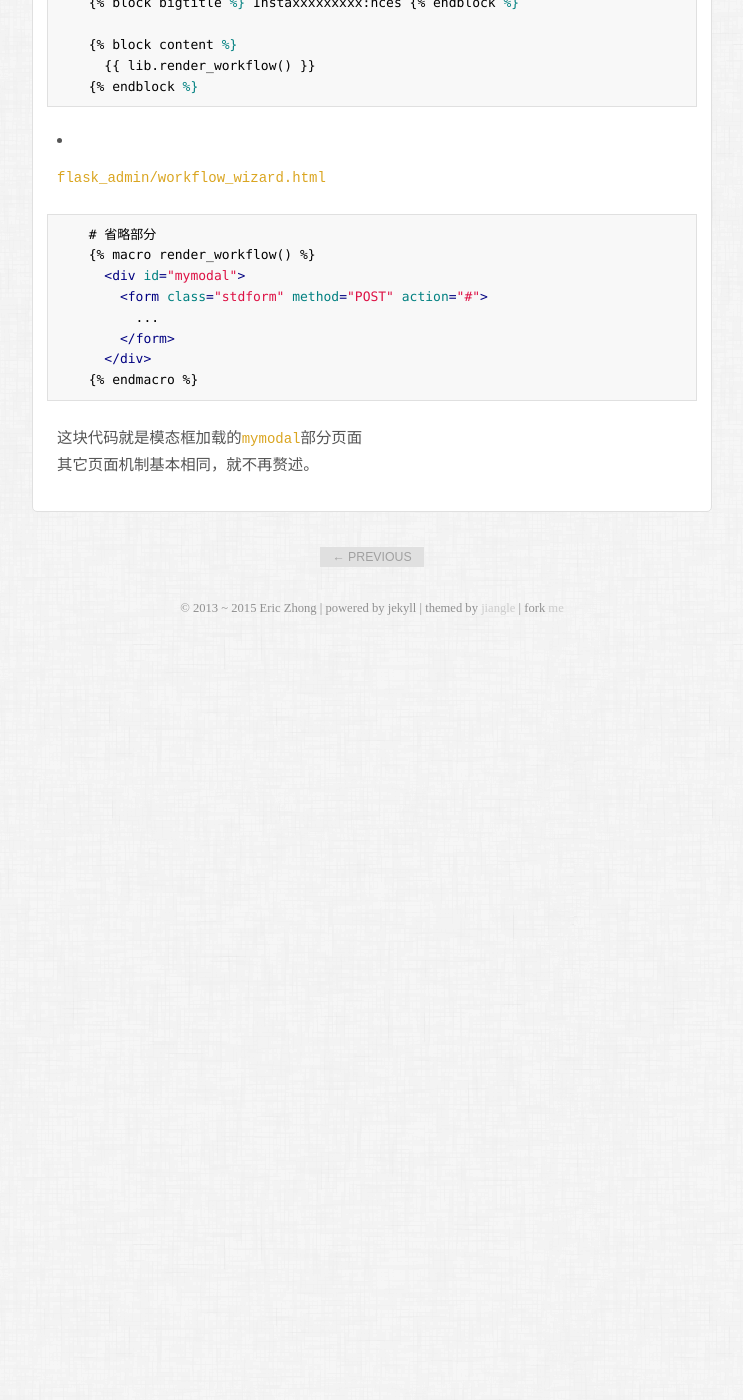
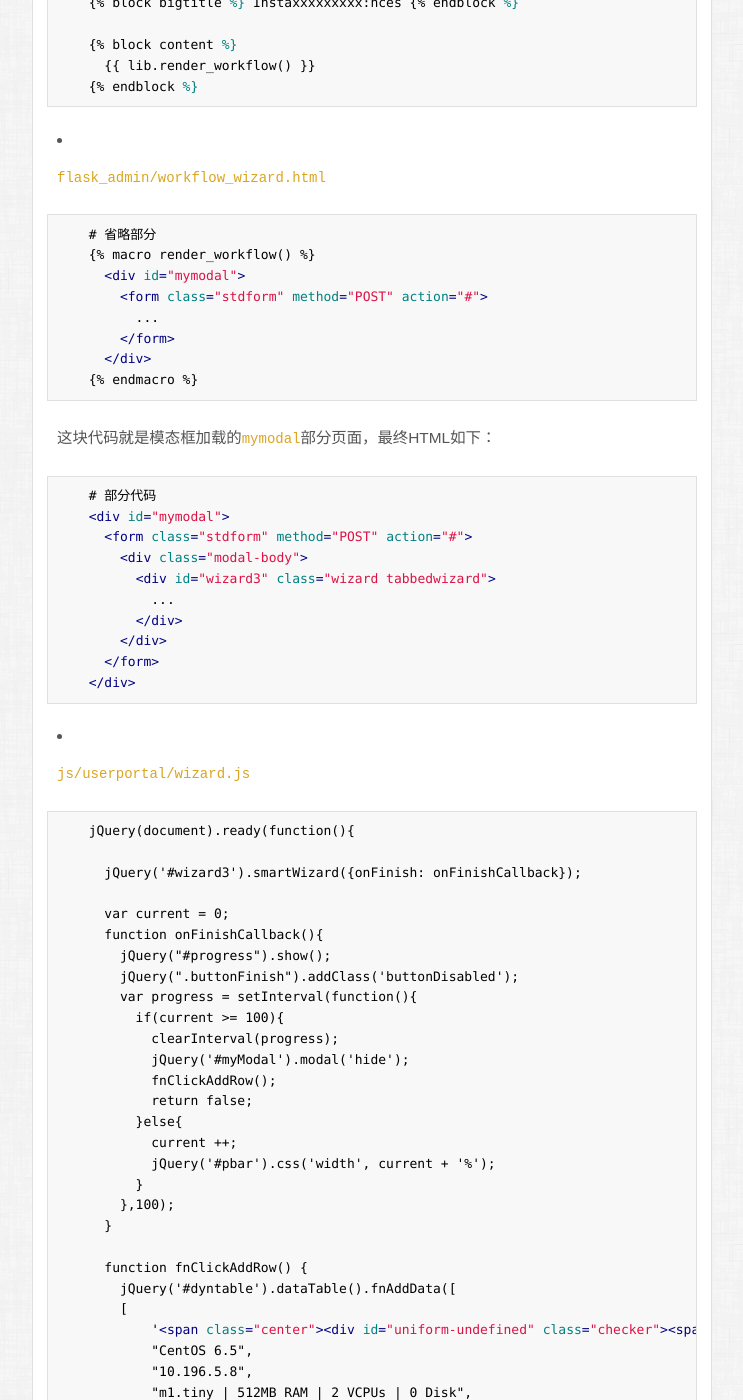
Before and after one commit to ericzhong/ericzhong.github.io, a Jekyll site: the page built from _posts/2013-12-21-animbus.md, in a window 1280 px wide and 1400 px high, scrolled down 13478 px. Shown: the whole window, without its empty margins (268-1011 px from the left). Built offline with Jekyll 4.4.1, drawn with Linux system fonts in a browser that asks for light colours; some web fonts are replaced; Markdown is read by kramdown in place of the engine named in the settings; before the commit the page ends 14108 px from its top, so only the background shows below that; some of the changed text lies outside the part shown.

Commit message:
[animbus] add smartWizard

```diff
--- a/_posts/2013-12-21-animbus.md
+++ b/_posts/2013-12-21-animbus.md
@@ -413,7 +413,7 @@ category: it
 
 ##`/cloud/instances/launch/`页面
 
-接下来，分析按钮` Launch Instance`和点击后出现的弹框
+接下来，分析按钮`Launch Instance`和点击后出现的弹框
 
 * 按钮+模态框
 
@@ -562,9 +562,64 @@ category: it
           </div>
         {% endmacro %}
 
-    这块代码就是模态框加载的`mymodal`部分页面
-    其它页面机制基本相同，就不再赘述。
+    这块代码就是模态框加载的`mymodal`部分页面，最终HTML如下：
 
+        # 部分代码
+        <div id="mymodal">
+          <form class="stdform" method="POST" action="#">
+            <div class="modal-body">
+              <div id="wizard3" class="wizard tabbedwizard">
+                ...
+              </div>
+            </div>
+          </form>
+        </div>
 
+* `js/userportal/wizard.js`
+
+        jQuery(document).ready(function(){
+
+          jQuery('#wizard3').smartWizard({onFinish: onFinishCallback});
+
+          var current = 0;
+          function onFinishCallback(){
+            jQuery("#progress").show();
+            jQuery(".buttonFinish").addClass('buttonDisabled');
+            var progress = setInterval(function(){
+              if(current >= 100){
+                clearInterval(progress);
+                jQuery('#myModal').modal('hide');
+                fnClickAddRow();
+                return false;
+              }else{
+                current ++;
+                jQuery('#pbar').css('width', current + '%');
+              }
+            },100);
+          }
+
+          function fnClickAddRow() {
+            jQuery('#dyntable').dataTable().fnAddData([
+            [
+                '<span class="center"><div id="uniform-undefined" class="checker"><span><input type="checkbox" /></span></div></span>',
+                "CentOS 6.5",
+                "10.196.5.8",
+                "m1.tiny | 512MB RAM | 2 VCPUs | 0 Disk",
+                "key01",
+                "Active",
+                "None",
+                "Running",
+                '<div class="btn-group"><button class="btn">Create Snapshot</button><button data-toggle="dropdown" class="btn btn-info dropdown-toggle">Action <span class="caret"></span></button><ul class="dropdown-menu"><li><a href="#">Associate Floting IP</a></li><li><a href="#">Disassociate Floting IP</a></li><li><a href="#">Edit Instance</a></li><li><a href="#">Edit Security Groups</a></li><li><a href="#">Console</a></li><li><a href="#">Boot Log</a></li><li><a href="#">Reboot</a></li><li><a href="#">Shutdown</a></li><li class="divider"></li><li><a href="#">Terminate</a></li></ul></div>' ],
+            ]);
+
+          }
+        });
+
+    当依次执行完4个Step后，点击`Finish`按钮，出现进度条（假的），然后Table增加一条记录（假数据）；
+    更多请参考`jQuery smartWizard`插件
+
+## Dispatcher
+
+* `cloud/instances/views.py`
 
 {% endraw %}
```
